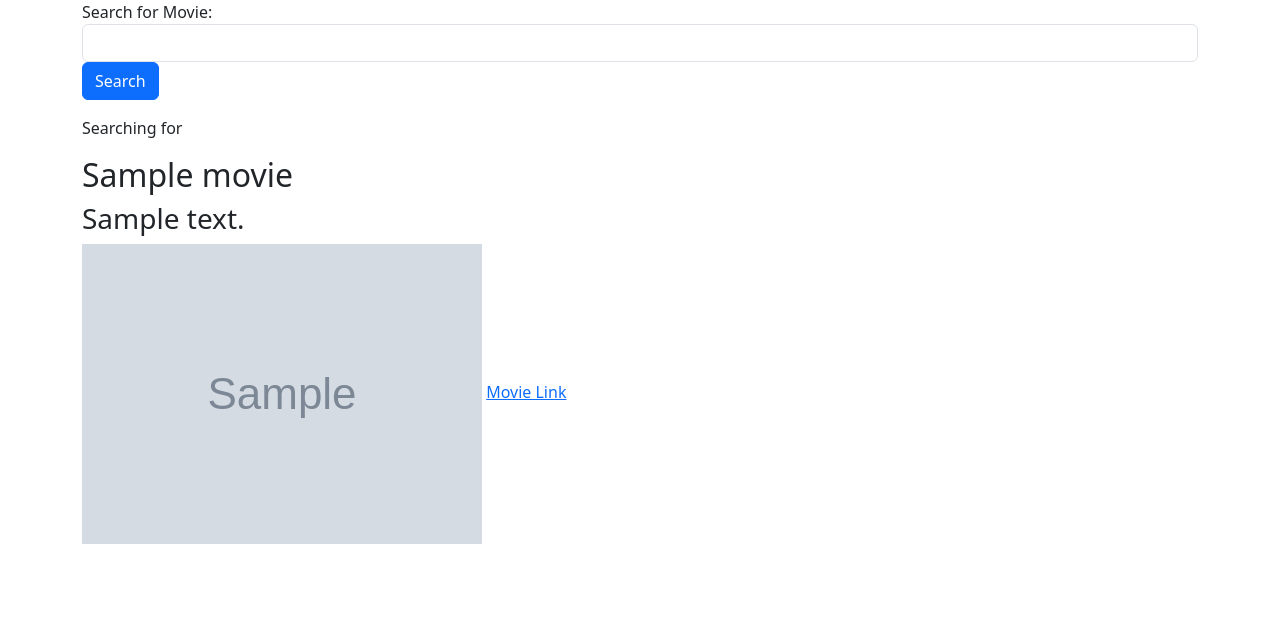
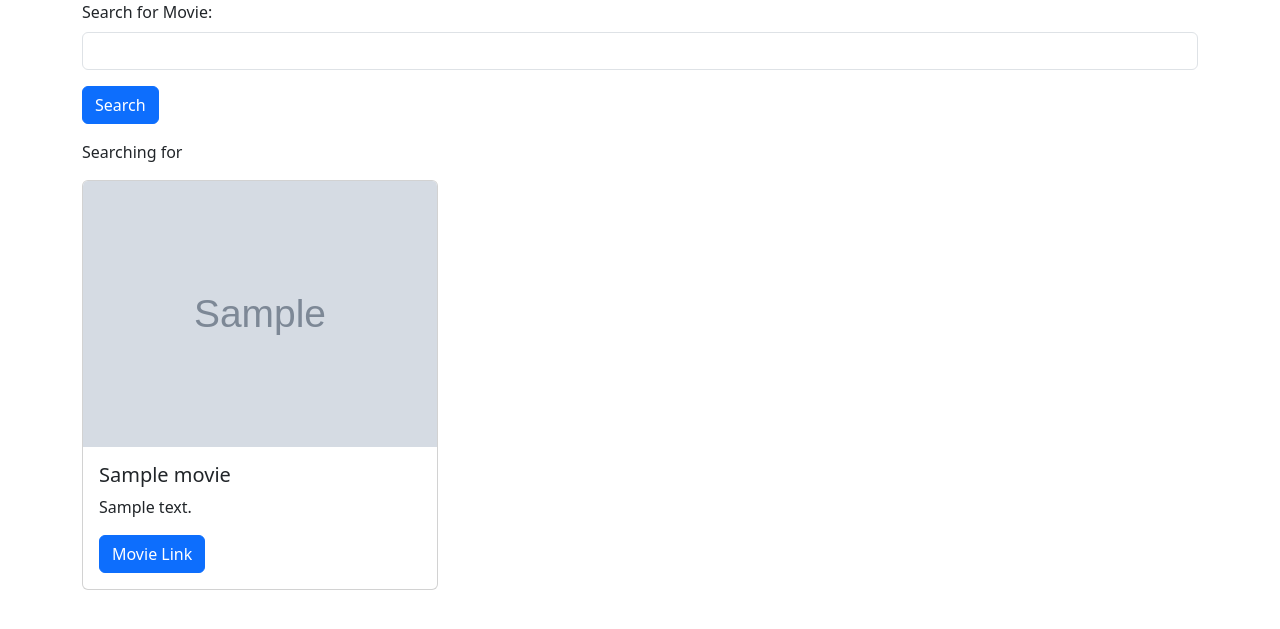
Before and after one commit to Eder-Ceballos/P1, a Django app: template Taller_2/movie/templates/home.html in a window 1280 px wide. Shown: the top 629 px of the page. Run offline with Django 5.2, Linux system fonts and the light colour scheme; the template is opened without the code that fills it: most values are stand-ins (such as "Sample title", 1, 10 or a date in 2020); grey boxes marked "Sample" are stand-in pictures.

Commit message:
inclusion de Cards

```diff
--- a/Taller_2/movie/templates/home.html
+++ b/Taller_2/movie/templates/home.html
@@ -1,22 +1,36 @@
 <head>
     <link href="https://cdn.jsdelivr.net/npm/bootstrap@5.3.7/dist/css/bootstrap.min.css" rel="stylesheet" integrity="sha384-LN+7fdVzj6u52u30Kp6M/trliBMCMKTyK833zpbD+pXdCLuTusPj697FH4R/5mcr" crossorigin="anonymous">
+    <script src="https://cdn.jsdelivr.net/npm/bootstrap@5.3.7/dist/js/bootstrap.bundle.min.js" crossorigin="anonymous"></script>
 </head>
 
-<div class="container">
-    <form action="">
-        Search for Movie:
-        <input type="text" class="form-control" name="searchMovie"/>
+<div class="container">  <!-- mejora el espaciado de la pagina-->
+    <form action=""> <!-- especifica que al hacer clic en enviar, enviamos el formulario a la misma página-->
+        <div class="mb-3"> <!--agrega espacio inferior de 3 unidades-->
+            <label for="searchMovie" class="form-label"> <!--asocia un texto descriptivo con un campo de entrada en un formulario-->
+                Search for Movie:
+            </label>
+            <input type="text" class="form-control" name="searchMovie"/>
+        </div>
         <button type="submit" class="btn btn-primary">Search</button>
     </form>
+
     <p>Searching for {{searchTerm}}</p>
 
-    {% for movie in movies %}
-        <h2>{{ movie.title }}</h2>
-        <h3>{{ movie.description }}</h3>
-        <img src="{{ movie.image.url }}">
-        {% if movie.url %}
-            <a href="{{ movie.url }}"> Movie Link </a>
-        {% endif %}
+    <!-- Un card por cada película con sus correspondientes atributos -->
+    <div class="row row-cols-1 row-cols-md-3 g-4"> <!-- define una fila en una cuadrícula con una columna en pantallas extra pequeñas y tres columnas en pantallas grandes-->
+        {% for movie in movies %}
+        <div v-for="movie in movies" class="col">
+            <div class="card">
+                <img src="{{ movie.image.url }}" class="card-img-top" alt="...">
+                <div class="card-body">
+                    <h5 class="card-title">{{ movie.title }}</h5>
+                    <p class="card-text">{{ movie.description }}</p>
+                    {% if movie.url %}
+                        <a href="{{ movie.url }}" class="btn btn-primary">Movie Link</a>
+                    {% endif %}
+                </div>
+            </div>
+        </div>
     {% endfor %}
-    <br/>
+    </div>
 </div>
```
